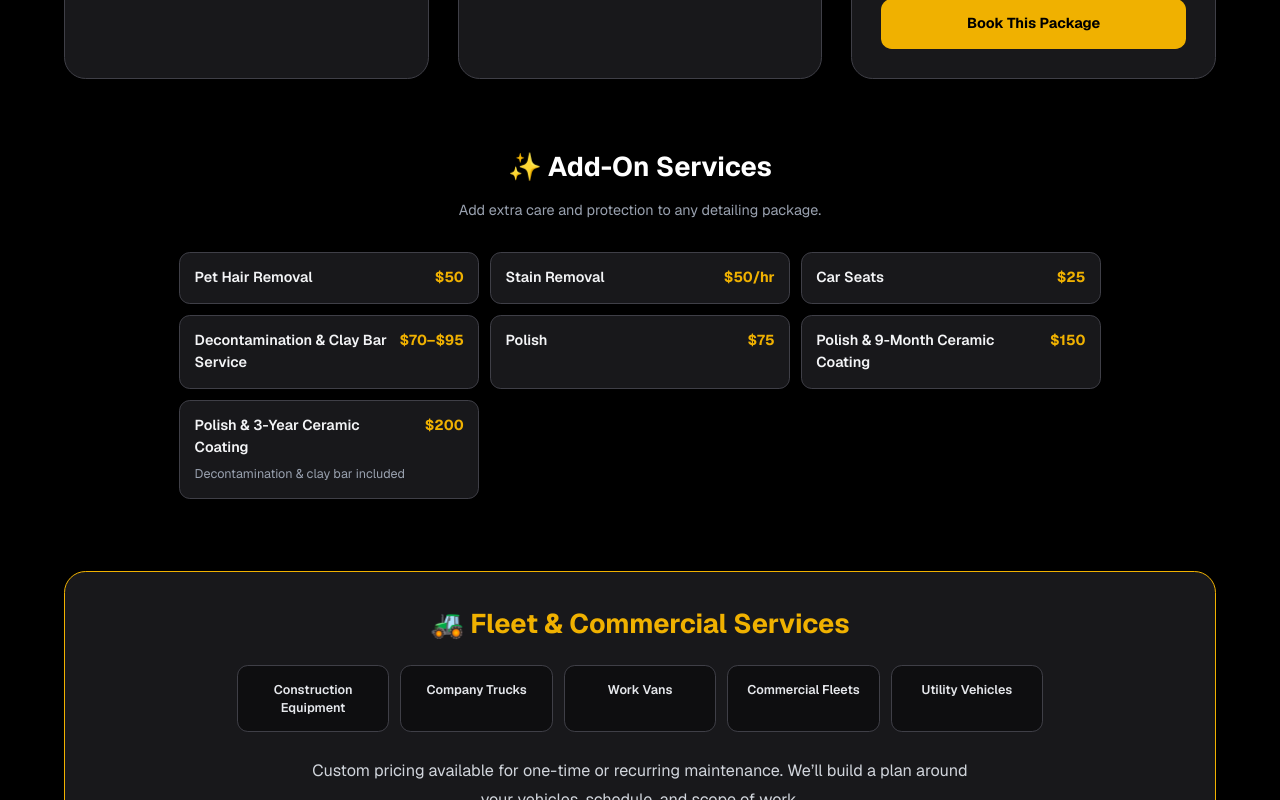
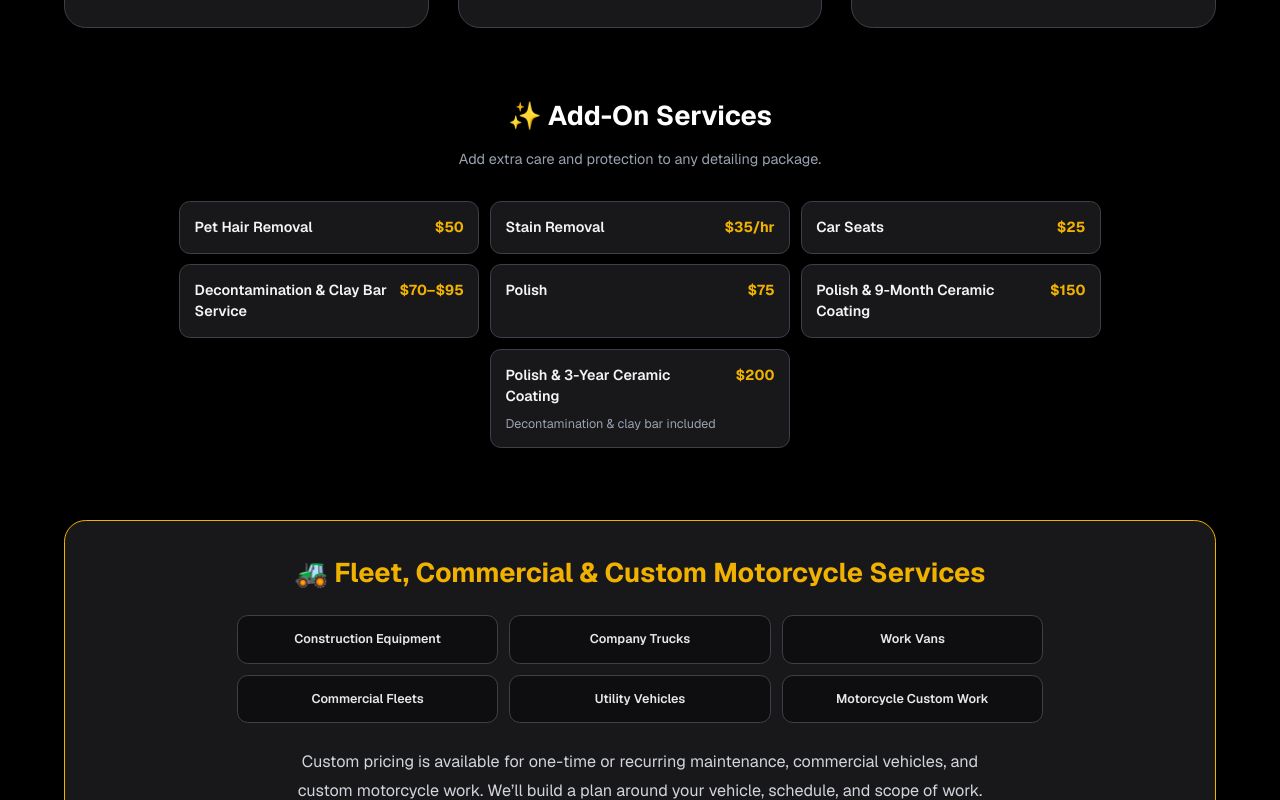
Before and after one commit to Natvibecodes/natflipswhips-website, a Next.js app: page / in a window 1280 px wide. Shown: the part 4924-5724 px from the top of the page. Built offline with nearby package versions, Linux system fonts and the light colour scheme.

Commit message:
Update Packages.tsx
update again

```diff
--- a/app/components/Packages.tsx
+++ b/app/components/Packages.tsx
@@ -123,21 +123,33 @@ export default function Packages() {
   ];
 
   const addOns = [
-    { name: "Pet Hair Removal", price: "$50" },
-    { name: "Stain Removal", price: "$50/hr" },
-    { name: "Car Seats", price: "$25" },
-    { name: "Decontamination & Clay Bar Service", price: "$70–$95" },
-    { name: "Polish", price: "$75" },
-    { name: "Polish & 9-Month Ceramic Coating", price: "$150" },
+    { name: "Pet Hair Removal", price: "$50", centered: false },
+    { name: "Stain Removal", price: "$35/hr", centered: false },
+    { name: "Car Seats", price: "$25", centered: false },
+    {
+      name: "Decontamination & Clay Bar Service",
+      price: "$70–$95",
+      centered: false,
+    },
+    { name: "Polish", price: "$75", centered: false },
+    {
+      name: "Polish & 9-Month Ceramic Coating",
+      price: "$150",
+      centered: false,
+    },
     {
       name: "Polish & 3-Year Ceramic Coating",
       price: "$200",
       note: "Decontamination & clay bar included",
+      centered: true,
     },
   ];
 
   return (
-    <section id="packages" className="bg-black px-4 py-14 text-white sm:px-5 md:px-6 md:py-20">
+    <section
+      id="packages"
+      className="bg-black px-4 py-14 text-white sm:px-5 md:px-6 md:py-20"
+    >
       <FadeIn>
         <div className="mx-auto max-w-7xl text-center">
           <p className="font-semibold uppercase tracking-[0.3em] text-yellow-500">
@@ -199,7 +211,7 @@ export default function Packages() {
                   {pkg.title}
                 </h4>
 
-                <p className="mt-4 text-4xl font-black text-yellow-500 sm:mt-5 sm:text-5xl">
+                <p className="mt-4 text-3xl font-black text-yellow-500 sm:mt-5 sm:text-4xl">
                   Starting at {pkg.price}
                 </p>
 
@@ -314,7 +326,11 @@ export default function Packages() {
               {addOns.map((addOn) => (
                 <div
                   key={addOn.name}
-                  className="rounded-xl border border-zinc-700 bg-zinc-900 p-4"
+                  className={`rounded-xl border border-zinc-700 bg-zinc-900 p-4 ${
+                    addOn.centered
+                      ? "sm:col-span-2 sm:mx-auto sm:w-full sm:max-w-md lg:col-span-1 lg:col-start-2"
+                      : ""
+                  }`}
                 >
                   <div className="flex items-start justify-between gap-3">
                     <h4 className="font-semibold text-gray-100">
@@ -336,16 +352,17 @@ export default function Packages() {
 
           <div className="mt-14 rounded-2xl border border-yellow-500 bg-zinc-900 p-6 sm:mt-20 sm:rounded-3xl sm:p-10">
             <h3 className="text-2xl font-bold text-yellow-500 sm:text-3xl">
-              🚜 Fleet &amp; Commercial Services
+              🚜 Fleet, Commercial &amp; Custom Motorcycle Services
             </h3>
 
-            <div className="mx-auto mt-7 grid max-w-4xl gap-3 sm:grid-cols-2 lg:grid-cols-5">
+            <div className="mx-auto mt-7 grid max-w-4xl gap-3 sm:grid-cols-2 lg:grid-cols-3">
               {[
                 "Construction Equipment",
                 "Company Trucks",
                 "Work Vans",
                 "Commercial Fleets",
                 "Utility Vehicles",
+                "Motorcycle Custom Work",
               ].map((service) => (
                 <div
                   key={service}
@@ -357,8 +374,9 @@ export default function Packages() {
             </div>
 
             <p className="mx-auto mt-7 max-w-3xl text-sm leading-7 text-gray-300 sm:text-lg sm:leading-8">
-              Custom pricing available for one-time or recurring maintenance.
-              We’ll build a plan around your vehicles, schedule, and scope of
+              Custom pricing is available for one-time or recurring
+              maintenance, commercial vehicles, and custom motorcycle work.
+              We’ll build a plan around your vehicle, schedule, and scope of
               work.
             </p>
 
```
